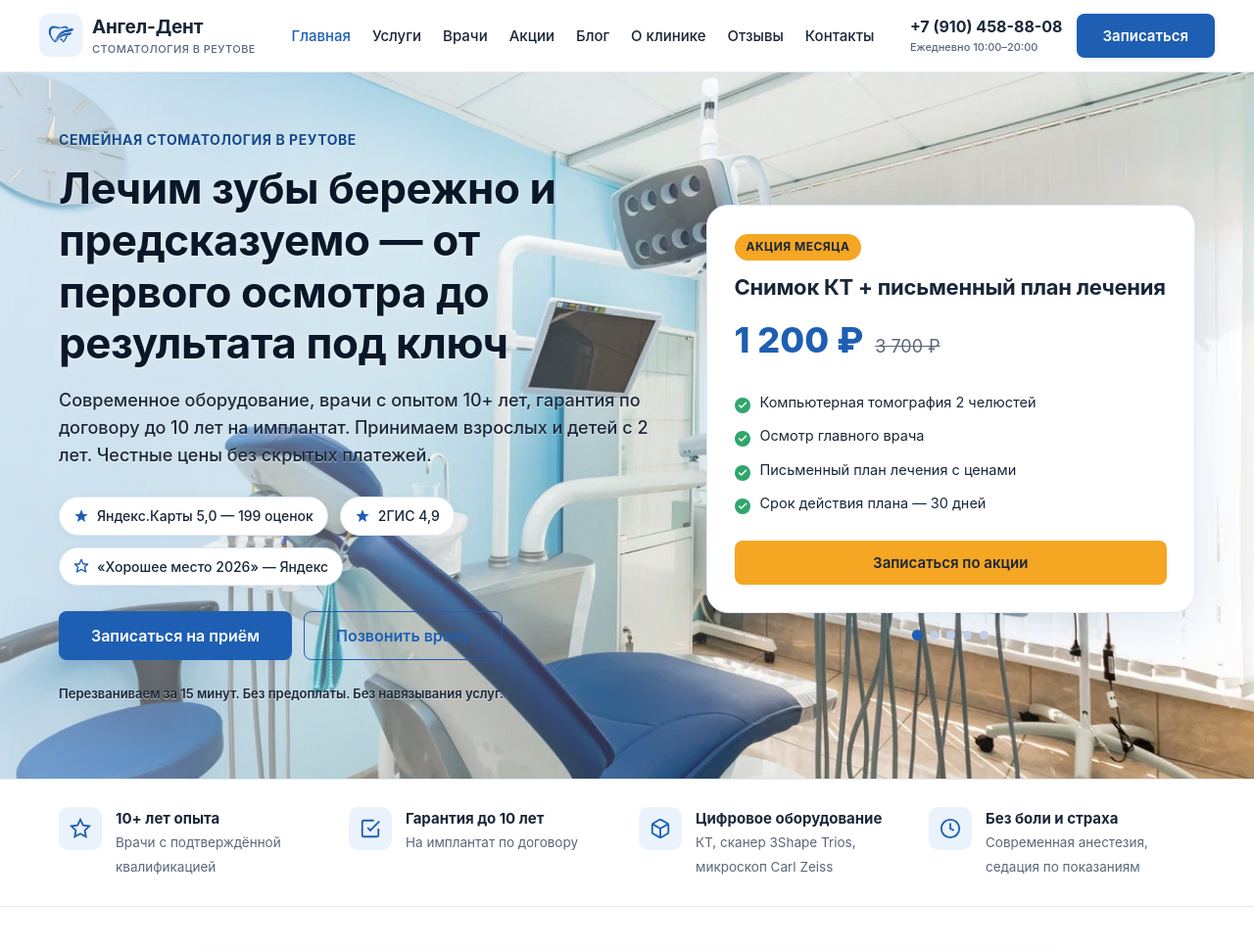
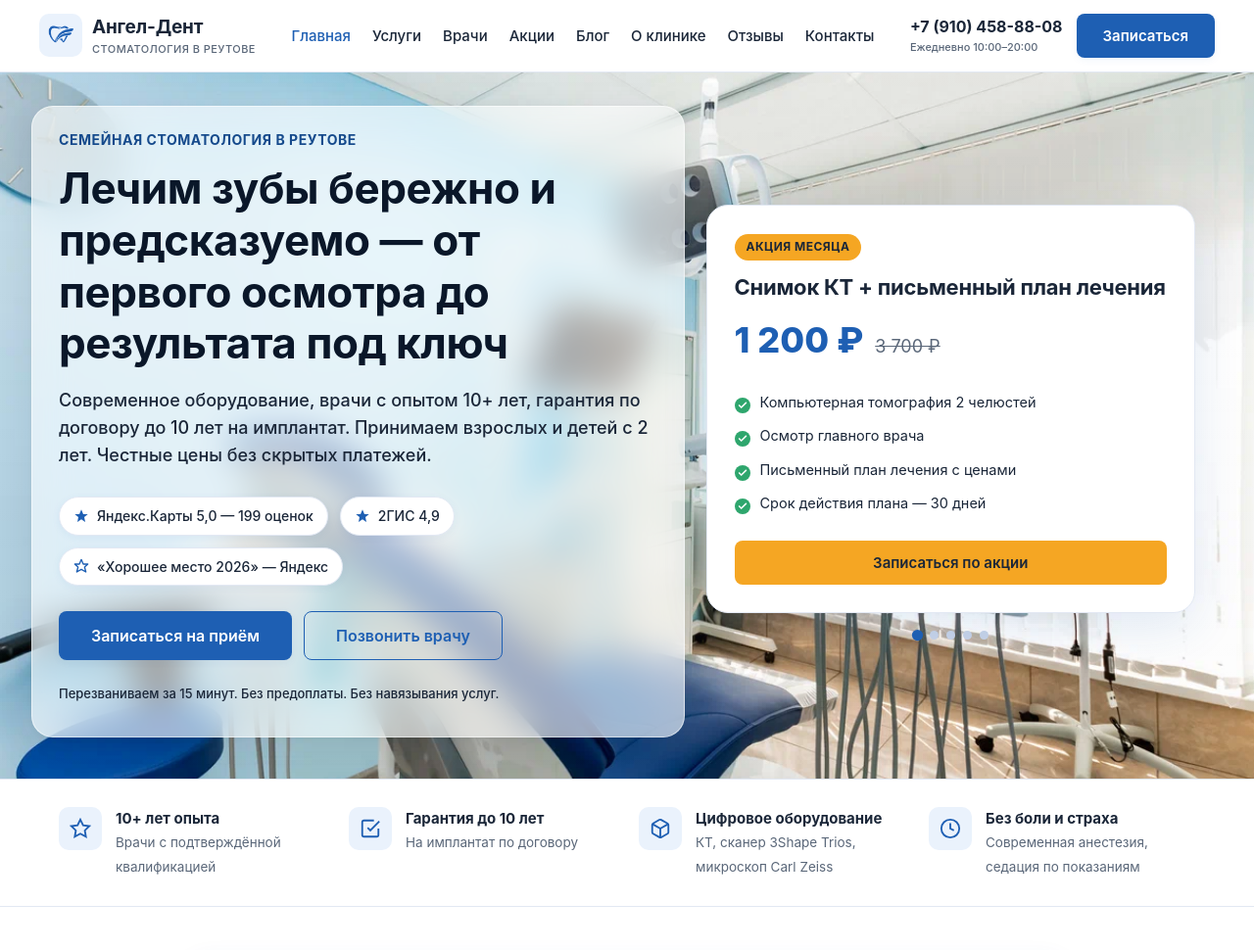
Before and after one commit to adriaaante/Angel-Dent-site, a PHP site: page / in a window 1280 px wide. Shown: the part 38-1008 px from the top of the page at 98% size. Run offline with PHP 8.4, Linux system fonts and the light colour scheme.

Commit message:
fix: о клинике landscape + glassmorphism под текстом hero
1) about.html — фото сменено с портретного на широкое landscape
   clinic-real-reception.webp (зона ожидания + стойка администратора).
   Banner 21:9 теперь смотрится так же чисто, как на остальных
   inner-страницах.

2) Hero на главной — текстовый блок получил glassmorphism-карточку
   через ::before псевдоэлемент:
   • background: rgba(255,255,255,0.62)
   • backdrop-filter: blur(18px) saturate(140%)
   • тонкая белая граница + мягкая тень снизу
   • inset -22px -28px чтобы «обнимать» текст с отступом
   Подложка фото снижена почти до нуля — фото видно во всю ширину.
   Текст теперь идеально читаем на любом фото вне зависимости от
   яркости пикселей под ним.

   На мобильных карточка edge-to-edge (inset -14/-16), меньший
   blur и более плотный белый — экономит GPU.

   Fallback через @supports — браузеры без backdrop-filter
   получают непрозрачный белый 92%.

   text-shadow убраны — больше не нужны.

```diff
--- a/about.html
+++ b/about.html
@@ -65,7 +65,7 @@
 
 
 <section class="page-hero"><div class="container"><h1>О клинике «Ангел-Дент»</h1><p>Семейная стоматология в Реутове у метро Новокосино. С 2013 года лечим взрослых и детей — бережно, прозрачно и с гарантией в договоре.</p></div></section>
-<section class="section" style="padding-top:36px;padding-bottom:0"><div class="container"><figure class="section-photo section-photo--portrait" aria-label="Зона ожидания клиники Ангел-Дент"><img src="assets/img/generated/clinic-real-lounge.webp" alt="Уютная зона ожидания клиники Ангел-Дент в Реутове — кресла, аквариум, домашняя атмосфера" loading="lazy" decoding="async" width="853" height="1280"></figure></div></section>
+<section class="section" style="padding-top:36px;padding-bottom:0"><div class="container"><figure class="section-photo section-photo--page" aria-label="Интерьер клиники Ангел-Дент"><img src="assets/img/generated/clinic-real-reception.webp" alt="Интерьер клиники Ангел-Дент в Реутове — зона ожидания со светлым диваном и фирменной стойкой администратора" loading="lazy" decoding="async" width="1280" height="853"></figure></div></section>
 <section class="section" style="padding-top:24px"><div class="container"><div class="article">
   <h2>Наш подход</h2>
   <p>Мы строим лечение от диагностики, а не от прайс-листа. Сначала — компьютерная томография и осмотр, затем — письменный план с альтернативами и фиксированными ценами, и только потом — сами процедуры. Никаких «сюрпризов» в чеке.</p>
--- a/assets/css/styles.css
+++ b/assets/css/styles.css
@@ -117,40 +117,52 @@ p { margin: 0 0 1em; }
   50%      { transform: scale(1.10) translate(-1.5%, -1%); }
 }
 
-/* Overlay: a light wash that protects the leftmost column where text
-   sits, but keeps most of the photo visible. */
+/* Overlay: very light wash, just to soften the photo slightly. */
 .hero__photo-overlay {
   position: absolute; inset: 0;
   background:
-    linear-gradient(100deg,
-      rgba(234, 242, 252, 0.55) 0%,
-      rgba(245, 249, 255, 0.30) 35%,
-      rgba(245, 249, 255, 0.10) 65%,
-      rgba(245, 249, 255, 0.00) 100%);
+    linear-gradient(180deg,
+      rgba(255, 255, 255, 0.10) 0%,
+      rgba(255, 255, 255, 0.00) 100%);
 }
 
-/* Dark text colours + crisp white text-shadow so the words stay readable
-   against any part of the photo — without hiding it. */
-.hero .hero__title {
-  color: #0a1729;
-  text-shadow:
-    0 1px 2px rgba(255, 255, 255, 0.55),
-    0 0 14px rgba(255, 255, 255, 0.35);
+/* Glassmorphism card behind the hero text — keeps the photo visible AND
+   makes every line of text readable regardless of the photo's brightness. */
+.hero__grid > div:first-child {
+  position: relative;
+  isolation: isolate;
 }
-.hero .hero__lead {
-  color: #1a2638;
-  font-weight: 500;
-  text-shadow: 0 1px 1px rgba(255, 255, 255, 0.6);
+.hero__grid > div:first-child::before {
+  content: "";
+  position: absolute;
+  inset: -22px -28px;
+  border-radius: 22px;
+  background: rgba(255, 255, 255, 0.62);
+  -webkit-backdrop-filter: blur(18px) saturate(140%);
+          backdrop-filter: blur(18px) saturate(140%);
+  border: 1px solid rgba(255, 255, 255, 0.55);
+  box-shadow: 0 14px 44px rgba(15, 31, 58, 0.10), 0 2px 8px rgba(15, 31, 58, 0.05);
+  z-index: -1;
 }
-.hero .hero__note {
-  color: #1a2638;
-  font-weight: 600;
-  text-shadow: 0 1px 1px rgba(255, 255, 255, 0.6);
+/* Fallback for browsers without backdrop-filter (older Firefox/Safari) */
+@supports not ((-webkit-backdrop-filter: blur(1px)) or (backdrop-filter: blur(1px))) {
+  .hero__grid > div:first-child::before { background: rgba(255, 255, 255, 0.92); }
 }
-.hero .eyebrow {
-  color: var(--c-primary-dark);
-  font-weight: 700;
-  text-shadow: 0 1px 1px rgba(255, 255, 255, 0.6);
+
+.hero .hero__title { color: #0a1729; }
+.hero .hero__lead { color: #1a2638; font-weight: 500; }
+.hero .hero__note { color: #1a2638; font-weight: 500; }
+.hero .eyebrow { color: var(--c-primary-dark); font-weight: 700; }
+
+/* Mobile — card edge-to-edge, less padding */
+@media (max-width: 720px) {
+  .hero__grid > div:first-child::before {
+    inset: -14px -16px;
+    border-radius: 16px;
+    -webkit-backdrop-filter: blur(14px) saturate(130%);
+            backdrop-filter: blur(14px) saturate(130%);
+    background: rgba(255, 255, 255, 0.78);
+  }
 }
 
 /* — Drifting micro-particles ("dust") — kept by user request — */
```
